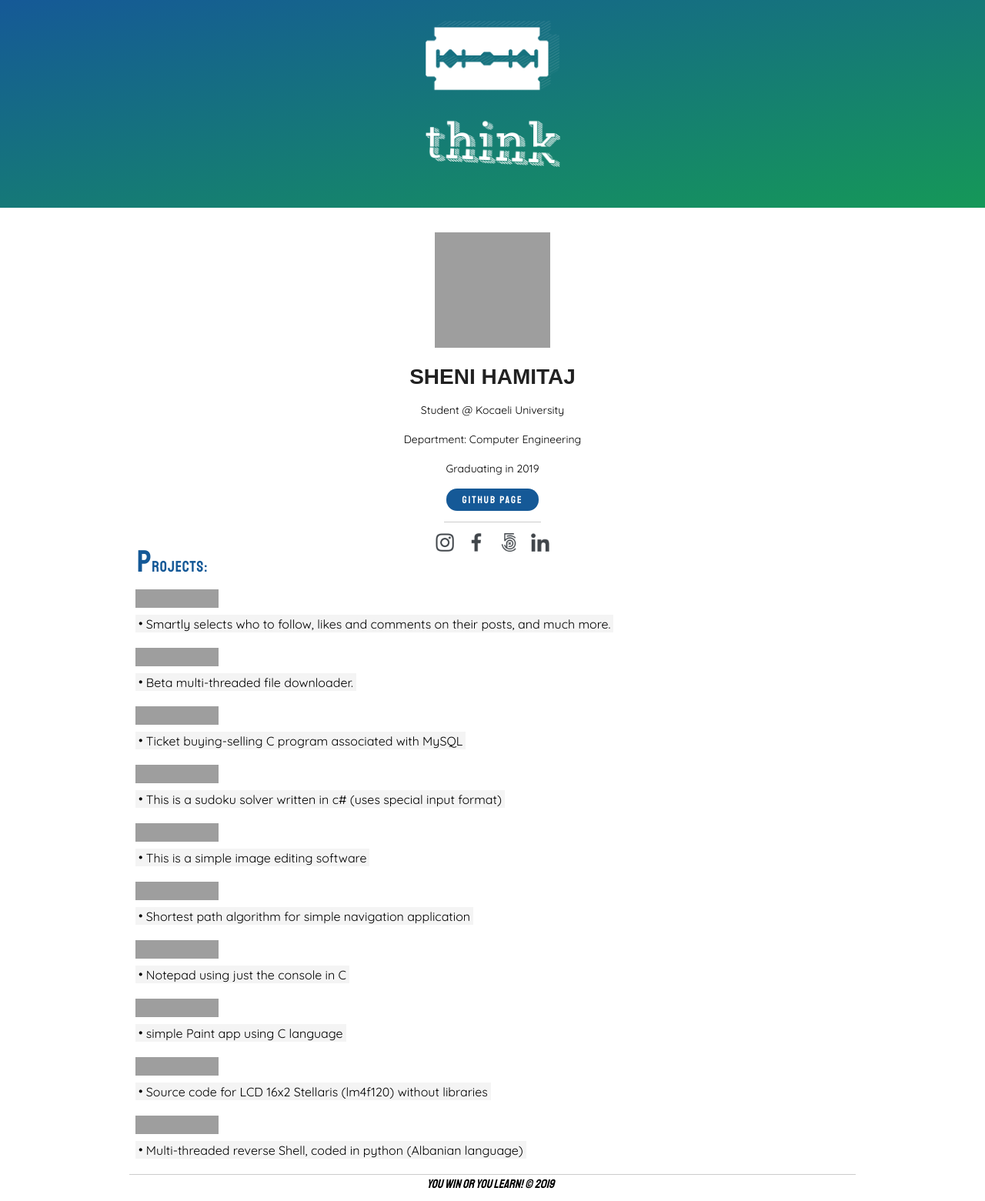
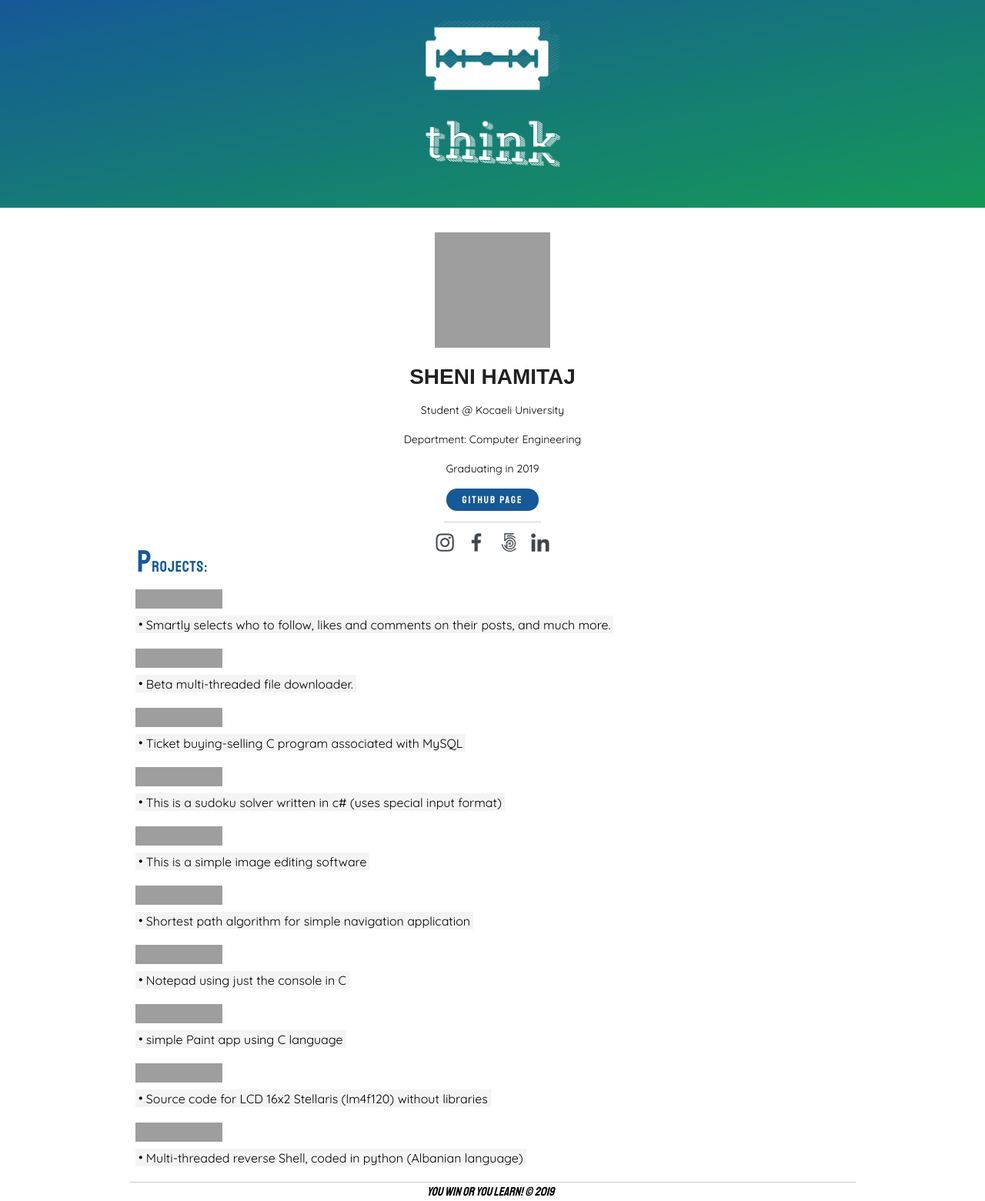
Before and after one commit to jajosheni/jajosheni.github.io, a Jekyll site: the page built from README.md, in a window 1280 px wide. Shown: the whole page at 77% size. Built offline with Jekyll 4.4.1, drawn with Linux system fonts in a browser that asks for light colours; our own code applies the rules of GitHub Pages for plain Markdown files; grey boxes are pictures that could not be loaded.

Commit message:
another try

```diff
--- a/assets/css/style.css
+++ b/assets/css/style.css
@@ -53,6 +53,7 @@
     color: white;
     border: none;
     border-radius: 14px;
+    min-height: 28px;
 }
 
 .button-text{
@@ -139,6 +140,7 @@
     max-width: 100%;
     height: 1.5em;
     width: auto;
+    min-height: 25px;
 }
 
 .add-shadow {
```
